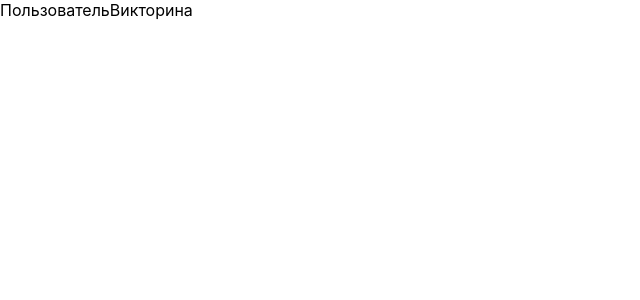
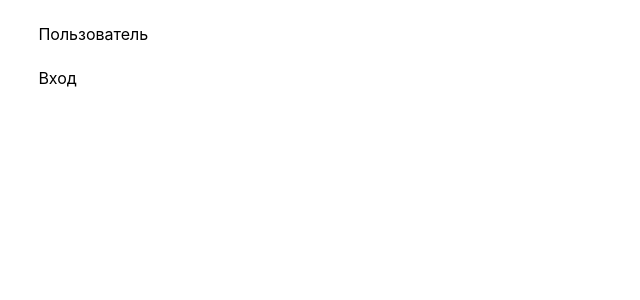
Before and after one commit to NISONovosibirsk/lukomorye-client, a Next.js app: page / in a window 1280 px wide. Shown: the top 300 px of the page, without its empty margins (0-640 px from the left). Built offline with nearby package versions, Linux system fonts and the light colour scheme.

Commit message:
ref: start page fixes

```diff
--- a/src/components/Authorization/SignInForm/SignInForm.module.scss
+++ b/src/components/Authorization/SignInForm/SignInForm.module.scss
@@ -5,7 +5,7 @@
     border-radius: 8px;
     display: grid;
     grid-template-columns: 100%;
-    grid-template-rows: auto repeat(2, 4.5vh) auto repeat(2, 5%);
+    grid-template-rows: 5% repeat(2, 4.5vh) auto repeat(2, 5%);
     gap: 3vh;
     padding: {
         top: 1.5vh;
--- a/src/pages/index.tsx
+++ b/src/pages/index.tsx
@@ -1,10 +1,21 @@
-import Link from "next/link";
+import Link from 'next/link';
 
 const Index = () => {
     return (
-        <div className='app'>
+        <div
+            className='app'
+            style={{
+                display: 'flex',
+                flexDirection: 'column',
+                gap: '3vh',
+                marginLeft: '3vw',
+                marginTop: '3vh',
+
+            }}
+        >
             <Link href={'/user'}>Пользователь</Link>
-            <Link href={'/quiz'}>Викторина</Link>
+            {/* <Link href={'/quiz'}>Викторина</Link> */}
+            <Link href={'/sign_in'}>Вход</Link>
         </div>
     );
 };
```
